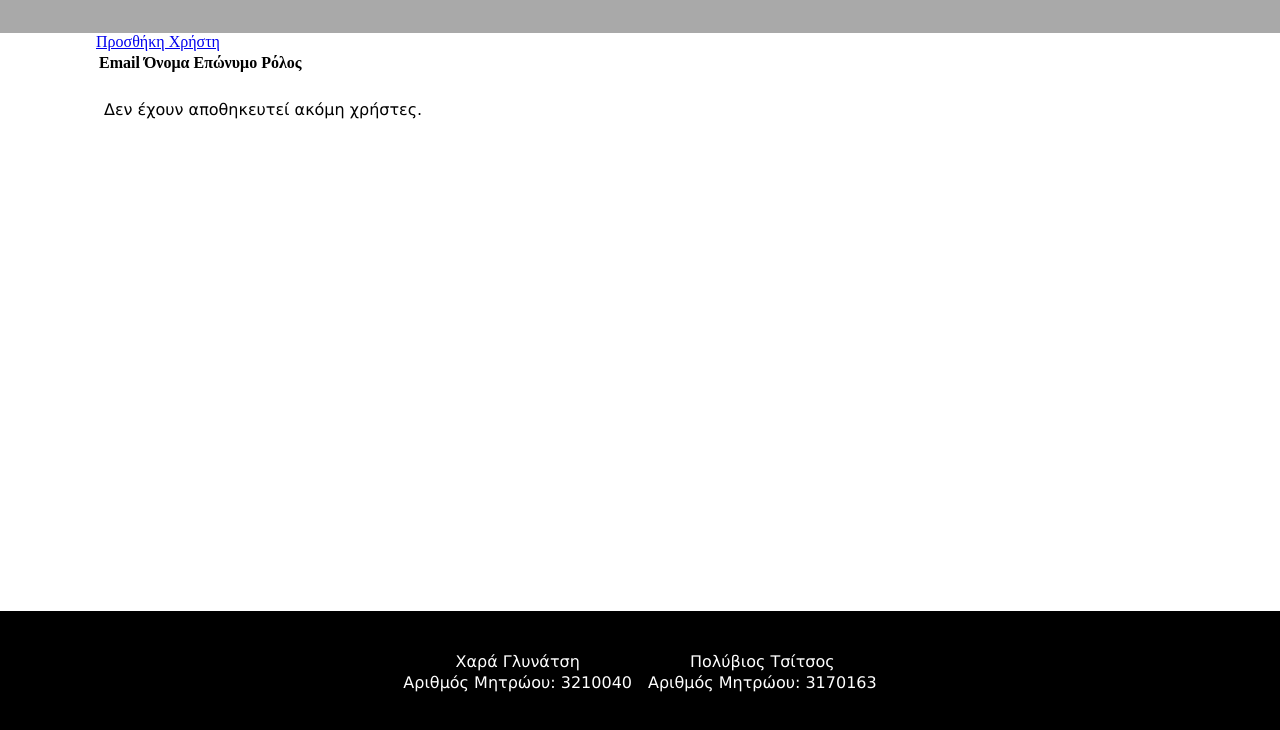
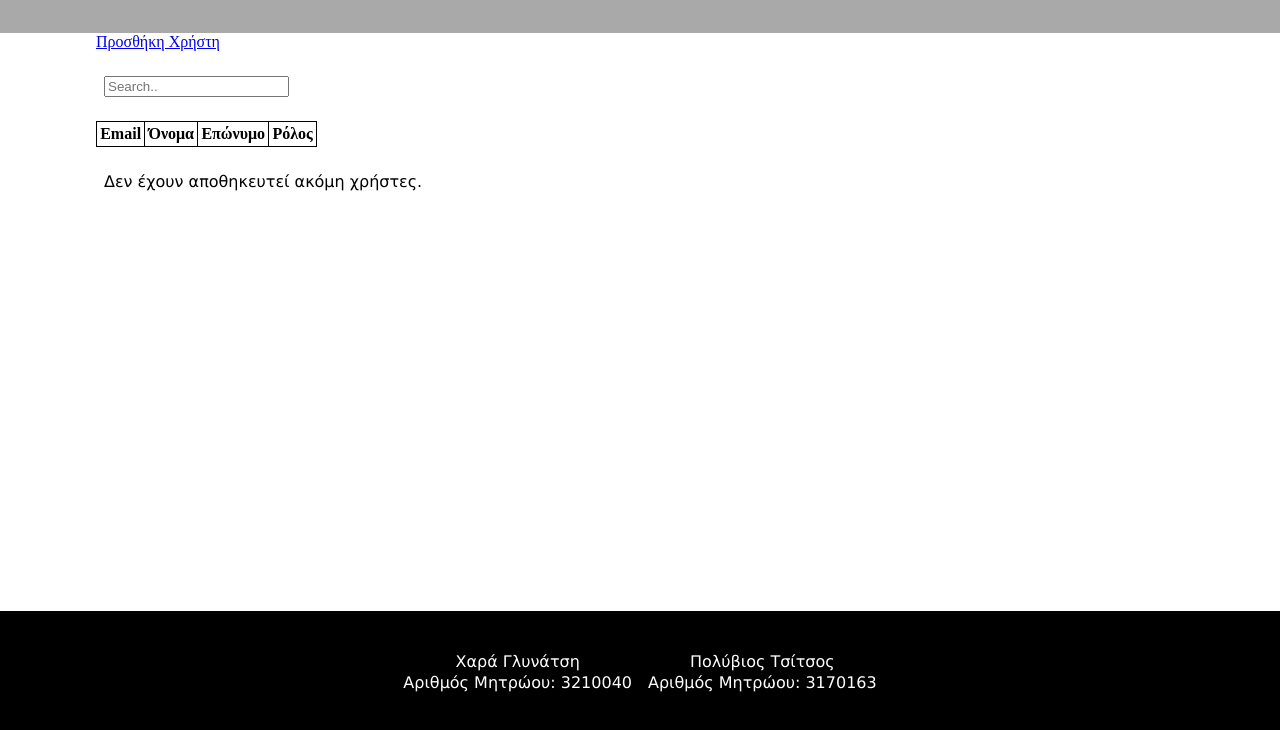
Before and after one commit to enastri/bookstore, a plain HTML site: page html/users.html in a window 1280 px wide. Shown: the part 66-796 px from the top of the page. Drawn offline with Linux system fonts and the light colour scheme.

Commit message:
Add search by first name in user table

```diff
--- a/css/styles.css
+++ b/css/styles.css
@@ -86,3 +86,15 @@ button:hover {
     min-width: 20rem;
     color: white;
 }
+
+table, th, td {
+    border: 1px solid black;
+    justify-content: center;
+    text-align: center;
+    padding: 0.2em;
+}
+
+table {
+    border-collapse: collapse;
+    margin-top: 1rem;
+}
--- a/html/users.html
+++ b/html/users.html
@@ -13,6 +13,10 @@
 
     <main>
         <a href="form.html">Προσθήκη Χρήστη</a>
+
+        <p>
+             <input type="text" id="user_search" onkeyup="userSearch()" placeholder="Search..">
+        </p>
 
         <table id="users_table">
             <thead>
--- a/js/users.js
+++ b/js/users.js
@@ -24,3 +24,22 @@ function addCell(row, value) {
     cell.textContent = value;
     row.appendChild(cell);
 }
+
+function userSearch() {
+    input = document.getElementById("user_search");
+    table = document.getElementById("users_table");
+    var filter = input.value.toUpperCase();
+    var tr = table.getElementsByTagName("tr");
+
+    for (i = 0; i < tr.length; i++) {
+        td = tr[i].getElementsByTagName("td")[1];
+        if (td) {
+            var txtValue = td.textContent || td.innerText;
+            if (txtValue.toUpperCase().indexOf(filter) > -1) {
+                tr[i].style.display = "";
+            } else {
+                tr[i].style.display = "none";
+            }
+        }
+    }
+}
```
